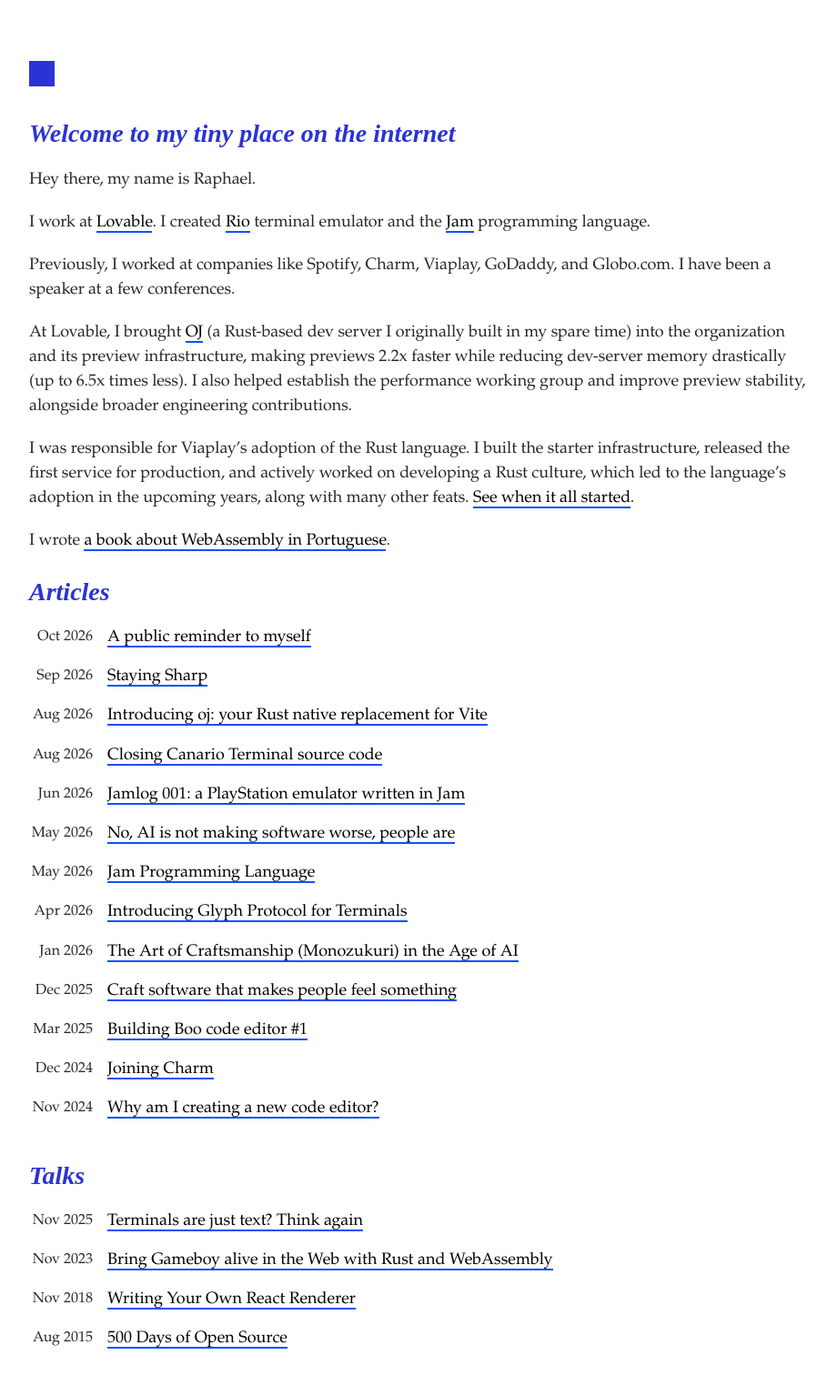
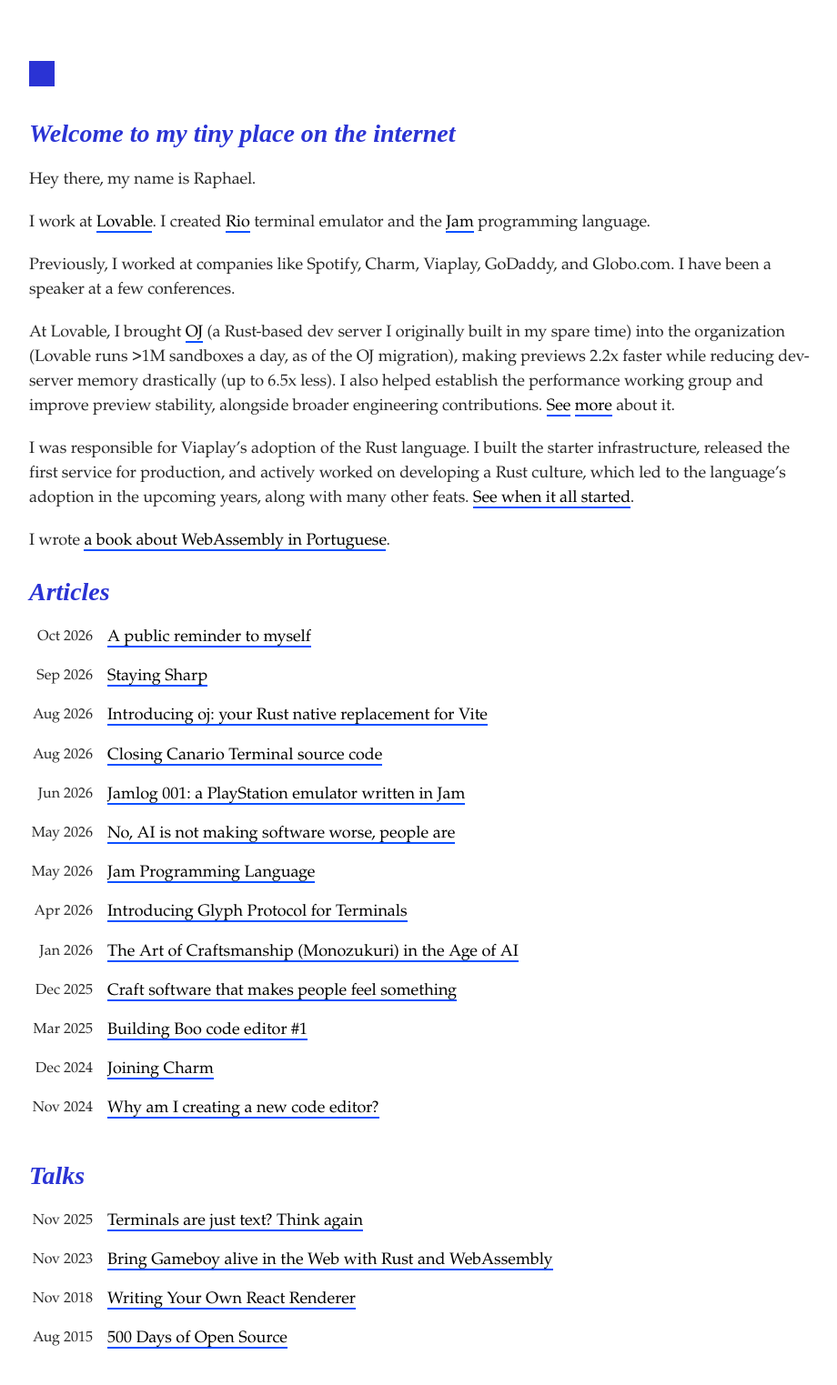
Before and after one commit to raphamorim/raphamorim.github.com, a Jekyll site: the page built from index.md, in a window 1280 px wide. Shown: the whole page at 91% size, without its empty margins (178-1098 px from the left). Built offline with Jekyll 4.4.1, drawn with Linux system fonts in a browser that asks for light colours.

Commit message:
add more info

```diff
--- a/index.md
+++ b/index.md
@@ -13,7 +13,7 @@
 
 Previously, I worked at companies like Spotify, Charm, Viaplay, GoDaddy, and Globo.com. I have been a speaker at a few conferences.
 
-At Lovable, I brought [OJ](https://oj-slides.rapha850.workers.dev/#1) (a Rust-based dev server I originally built in my spare time) into the organization and its preview infrastructure, making previews 2.2x faster while reducing dev-server memory drastically (up to 6.5x times less). I also helped establish the performance working group and improve preview stability, alongside broader engineering contributions.
+At Lovable, I brought [OJ](https://oj-slides.rapha850.workers.dev/#1) (a Rust-based dev server I originally built in my spare time) into the organization (Lovable runs >1M sandboxes a day, as of the OJ migration), making previews 2.2x faster while reducing dev-server memory drastically (up to 6.5x less). I also helped establish the performance working group and improve preview stability, alongside broader engineering contributions. [See](https://lovable.dev/blog/faster-previews-oj) [more](https://www.youtube.com/watch?v=msSZ4CL_sNg) about it.
 
 I was responsible for Viaplay's adoption of the Rust language. I built the starter infrastructure, released the first service for production, and actively worked on developing a Rust culture, which led to the language's adoption in the upcoming years, along with many other feats. [See when it all started](https://www.linkedin.com/posts/hugoraphael_i-dont-post-very-often-in-the-linkedin-but-activity-6975346956734738432-Csqi).
 
```
